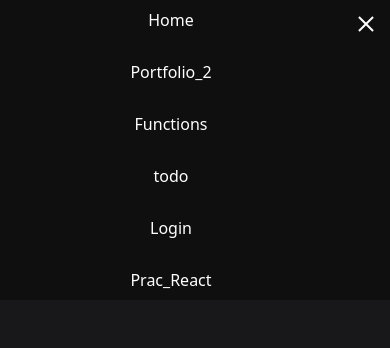
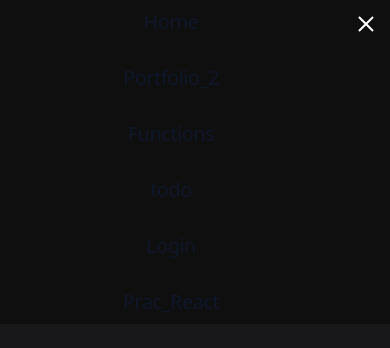
Before and after one commit to JoeSaranbro/portfolio, a React (Create React App) app in the folder client/: page / in a window 390 px wide. Both pictures are taken after a click on the button 366 px from the left and 24 px from the top of the page. Shown: the top 348 px of the page. Built offline with nearby package versions, Linux system fonts and the light colour scheme.

Commit message:
hamburger nav animation.

```diff
--- a/client/src/components/StyledNavbar.js
+++ b/client/src/components/StyledNavbar.js
@@ -1,21 +1,56 @@
-import { useState } from 'react';
+import { useState, useEffect } from 'react';
 import {NavLink} from 'react-router-dom'
 import { useRef } from 'react';
 
 import { Squash as Hamburger } from "hamburger-react";
 import { AnimatePresence, motion } from "framer-motion";
 
+
+const checkIfActive = ({isActive}) => {
+
+  return isActive ?'underline bg-slate-600 rounded-lg px-2 py-2':'hover:bg-slate-600 rounded-lg px-2 py-2'
+}
+
+const CustomMotionLi = ({ idx, children }) => {
+  return (
+    <motion.li
+      className="motion-item"
+      initial={{ scale: 0, opacity: 0 }}
+      animate={{ scale: 1, opacity: 1 }}
+      transition={{
+        type: "spring",
+        stiffness: 260,
+        damping: 20,
+        delay: 0.1 + idx / 10,
+      }}
+    >
+      {children}
+    </motion.li>
+  );
+};
+
+
+
 const StyledNavbar = () => {
+  const hamburger_nav = useRef()
+  const [isOpen, setOpen] = useState(false);
 
-  const checkIfActive = ({isActive}) => {
 
-    return isActive ?'underline bg-slate-600 rounded-lg px-2 py-2':'hover:bg-slate-600 rounded-lg px-2 py-2'
-  }
+  useEffect(() => {
 
-  const hamburger_nav_list = useRef()
+    const handleClickOutside = (event) => {
+      if (!hamburger_nav.current.contains(event.target)) {
+        setOpen(false);
+      }
+  };
+    if (isOpen ) {
+      document.addEventListener("touchend", handleClickOutside, true);
+    }
+    return () => {
+      document.removeEventListener("touchend", handleClickOutside, true);
+    };
+  },[isOpen]);
 
-  const [isOpen, setOpen] = useState(false);
-  console.log(isOpen)
 
   return (
 
@@ -23,7 +58,7 @@ const StyledNavbar = () => {
 
       <div className='div-navbar-desktop h-full align-middle '>
 
-          <ul className='top-navbar-desktop h-full items-center' >
+          <ul className='top-navbar-desktop h-full items-center'>
             {/* <li><img src={reactIcon} className='h-11' alt="Logo"/></li> */}
 
             <li><NavLink to='/portfolio' className={checkIfActive}>Home</NavLink></li>
@@ -37,22 +72,28 @@ const StyledNavbar = () => {
 
         <hr className='border-t-2 w-full'/>
       </div>
-      {/* ต่อhamburger navbar ลอย */}
-      <div className={`hamburger-nav ${isOpen ? "" : "justify-end" }`} >
 
-        {isOpen && (<div className='hamburger-nav-list'>
-          <ul className='hamburger-nav-ul' ref={hamburger_nav_list}>
+      <div className="hamburger-nav" ref={hamburger_nav}>
+      <AnimatePresence>
+        {isOpen && (
+        <motion.div className='hamburger-nav-list' initial={{ opacity: 0 }}
+        animate={{ opacity: 1 }}
+        exit={{ opacity: 0 }}
+        transition={{ duration: 0.2 }}
+        >
+          <ul className='hamburger-nav-ul' >
 
 
-            <li><NavLink to='/portfolio' className={checkIfActive}>Home</NavLink></li>
-            <li><NavLink to='/portfolio_2' className={checkIfActive}>Portfolio_2</NavLink></li>
-            <li><NavLink to='/functions' className={checkIfActive}>Functions</NavLink></li>
-            <li><NavLink to='/todo_items' className={checkIfActive}>todo</NavLink></li>
-            <li><NavLink to='/login' className={checkIfActive}>Login</NavLink></li>
-            <li><NavLink to='/prac_home' className={checkIfActive}>Prac_React</NavLink></li>
+          <CustomMotionLi idx={0}><NavLink to='/portfolio' className={checkIfActive} onClick={() => setOpen(false)}>Home</NavLink></CustomMotionLi>
+          <CustomMotionLi idx={1}><NavLink to='/portfolio_2' className={checkIfActive} onClick={() => setOpen(false)}>Portfolio_2</NavLink></CustomMotionLi>
+          <CustomMotionLi idx={2}><NavLink to='/functions' className={checkIfActive} onClick={() => setOpen(false)}>Functions</NavLink></CustomMotionLi>
+          <CustomMotionLi idx={3}><NavLink to='/todo_items' className={checkIfActive} onClick={() => setOpen(false)}>todo</NavLink></CustomMotionLi>
+          <CustomMotionLi idx={4}><NavLink to='/login' className={checkIfActive} onClick={() => setOpen(false)}>Login</NavLink></CustomMotionLi>
+          <CustomMotionLi idx={5}><NavLink to='/prac_home' className={checkIfActive} onClick={() => setOpen(false)}>Prac_React</NavLink></CustomMotionLi>
           </ul>
 
-        </div>)}
+        </motion.div>)}
+        </AnimatePresence>
         <div className=''>
           <Hamburger toggled={isOpen} size={20} toggle={setOpen}  />
         </div>
--- a/client/src/index.css
+++ b/client/src/index.css
@@ -51,7 +51,8 @@ img {
   position: fixed;
   z-index: 100;
   background-color: #0F0F0F;
-  /* padding: 0.5rem 0.5rem 0.5rem 0.5rem; */
+
+
 
 }
 .hamburger-nav-list {
@@ -61,7 +62,7 @@ img {
 }
 
 .hamburger-nav-ul {
-  @apply flex flex-col w-full gap-3 justify-center
+  @apply flex flex-col w-full gap-3 justify-center text-slate-900 dark:text-white text-xl font-medium tracking-tight
 }
 
 .hamburger-nav-ul li {
@@ -77,6 +78,7 @@ img {
   }
   .hamburger-nav {
     display: flex;
+    justify-content: flex-end;
   }
  }
 
```
